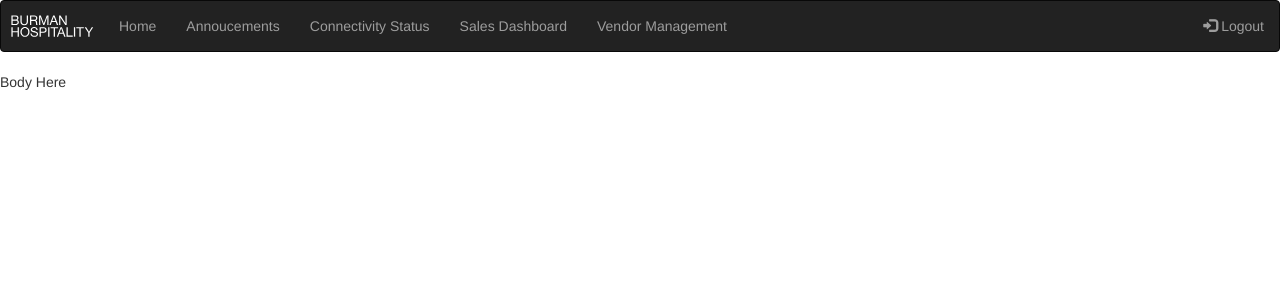
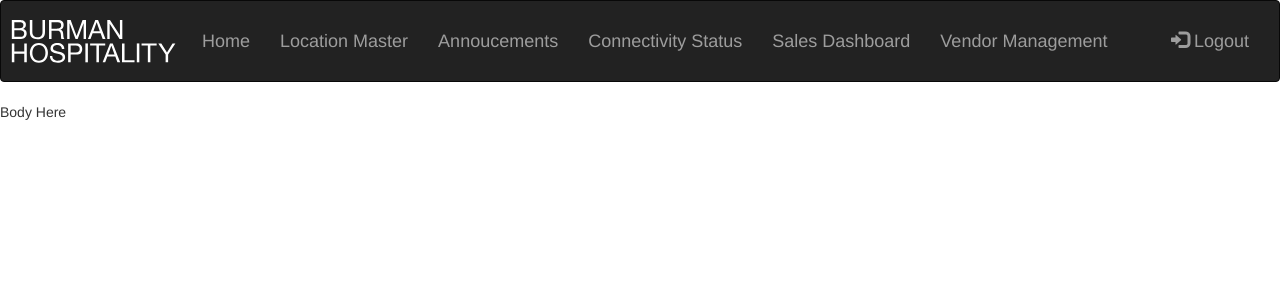
Before and after one commit to Alphaspiderman/BHPL-Internship-Work, a Python web app: template templates/home.html in a window 1280 px wide. Shown: the top 300 px of the page. Run offline with Jinja, Linux system fonts and the light colour scheme; the template is opened without the code that fills it, so the values that code supplies are empty; some libraries are stand-ins or nearby versions.

Commit message:
Update NavBar

```diff
--- a/static/css/home.css
+++ /dev/null
@@ -1,9 +0,0 @@
-.navbar-brand {
-    padding: 0px;
-}
-
-.navbar-brand>img {
-    height: 100%;
-    padding: 10px;
-    width: auto;
-}
--- /dev/null
+++ b/static/css/styles.css
@@ -0,0 +1,31 @@
+.navbar {
+    min-height: 80px;
+}
+
+.navbar-brand {
+    padding: 0px;
+    height: 80px;
+    line-height: 80px;
+}
+
+.navbar-brand>img {
+    height: 100%;
+    padding: 10px;
+    width: auto;
+}
+
+.navbar-toggle {
+    /* (80px - button height 34px) / 2 = 23px */
+    margin-top: 23px;
+    padding: 9px 10px !important;
+}
+
+@media (min-width: 768px) {
+    .navbar-nav>li>a {
+        /* (80px - line-height of 27px) / 2 = 26.5px */
+        padding-top: 26.5px;
+        padding-bottom: 26.5px;
+        line-height: 27px;
+        font-size: large;
+    }
+}
--- a/templates/home.html
+++ b/templates/home.html
@@ -20,10 +20,10 @@
       integrity="sha256-nuL8/2cJ5NDSSwnKD8VqreErSWHtnEP9E7AySL+1ev4="
       crossorigin="anonymous"
     ></script>
-    <link rel="stylesheet" type="text/css" href="/static/css/home.css" />
+    <link rel="stylesheet" href="/static/css/styles.css" />
   </head>
   <body>
-    <nav class="navbar navbar-inverse">
+    <nav class="navbar navbar-inverse" id="desktop-nav">
       <div class="container-fluid">
         <div class="navbar-header">
           <a class="navbar-brand" href="https://burmanhospitality.com/">
@@ -31,22 +31,20 @@
               src="/static/images/bh.svg"
               alt="Burman Hospitality"
               height="30px"
-              >
+            />
           </a>
         </div>
+        <div class="collapse navbar-collapse" id="bs-example-navbar-collapse-1">
           <ul class="nav navbar-nav">
-          <li><a class="active" href="home">Home</a></li>
+            <li><a href="home">Home</a></li>
+            <li><a href="location">Location Master</a></li>
             <li><a href="annoucements">Annoucements</a></li>
             <li><a href="connectivity">Connectivity Status</a></li>
             <li><a href="sales">Sales Dashboard</a></li>
             <li><a href="vendor">Vendor Management</a></li>
           </ul>
+
           <ul class="nav navbar-nav navbar-right">
-          <!-- <li>
-            <a href="#"
-              ><span class="glyphicon glyphicon-user"></span> Account</a
-            >
-          </li> -->
             <li>
               <a href="api/logout"
                 ><span class="glyphicon glyphicon-log-in"></span> Logout</a
@@ -54,6 +52,7 @@
             </li>
           </ul>
         </div>
+      </div>
     </nav>
     <div class="body">
       <p>Body Here</p>
```
Lines whose indentation alone changed are shown as unchanged.
